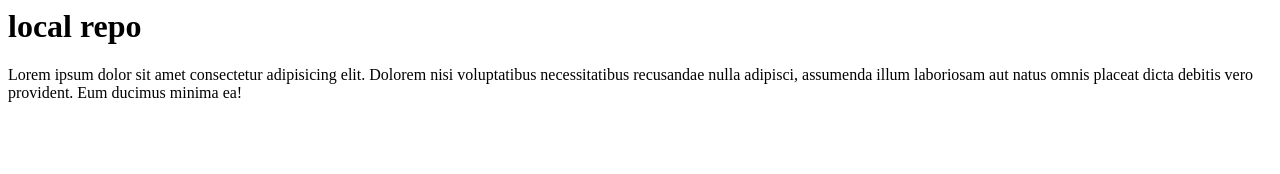
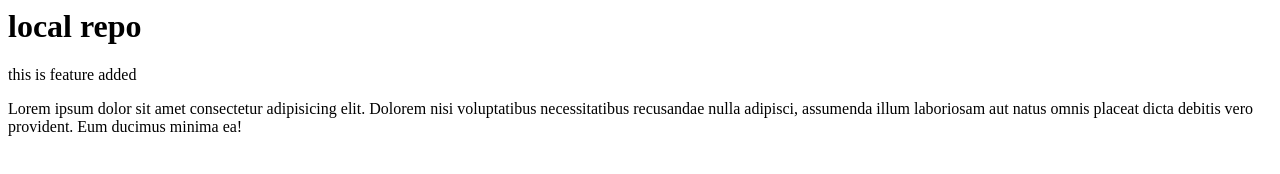
Before and after one commit to abdullabimbanee/localrepo, a plain HTML site: page index.html in a window 1280 px wide. Drawn offline with Linux system fonts and the light colour scheme.

Commit message:
changes in f1

```diff
--- a/index.html
+++ b/index.html
@@ -4,6 +4,7 @@
     </head>
     <body>
         <h1>local repo</h1>
+        <p>this is feature added</p>
         <p>Lorem ipsum dolor sit amet consectetur adipisicing elit. Dolorem nisi voluptatibus necessitatibus recusandae nulla adipisci, assumenda illum laboriosam aut natus omnis placeat dicta debitis vero provident. Eum ducimus minima ea!</p>
     </body>
 </html>
```
